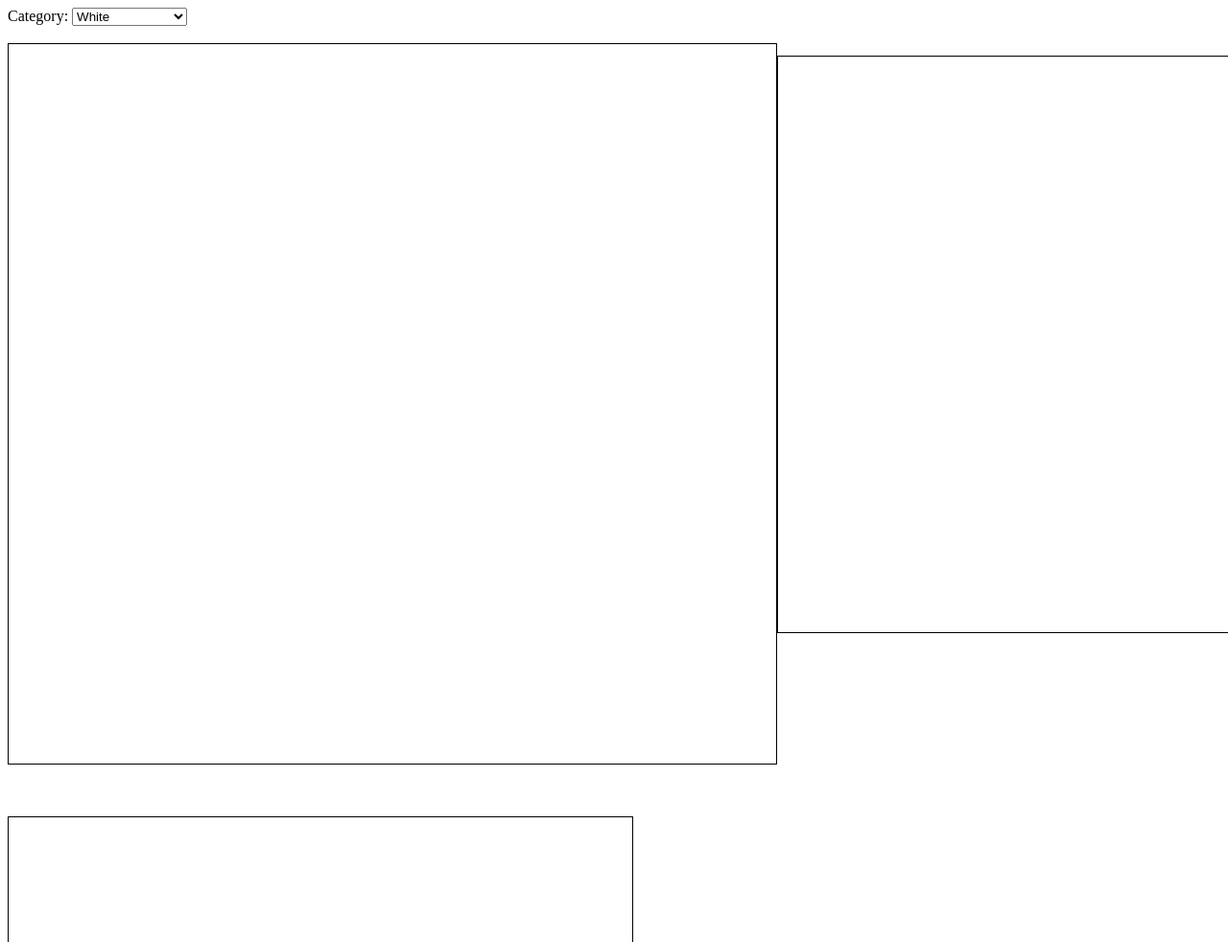
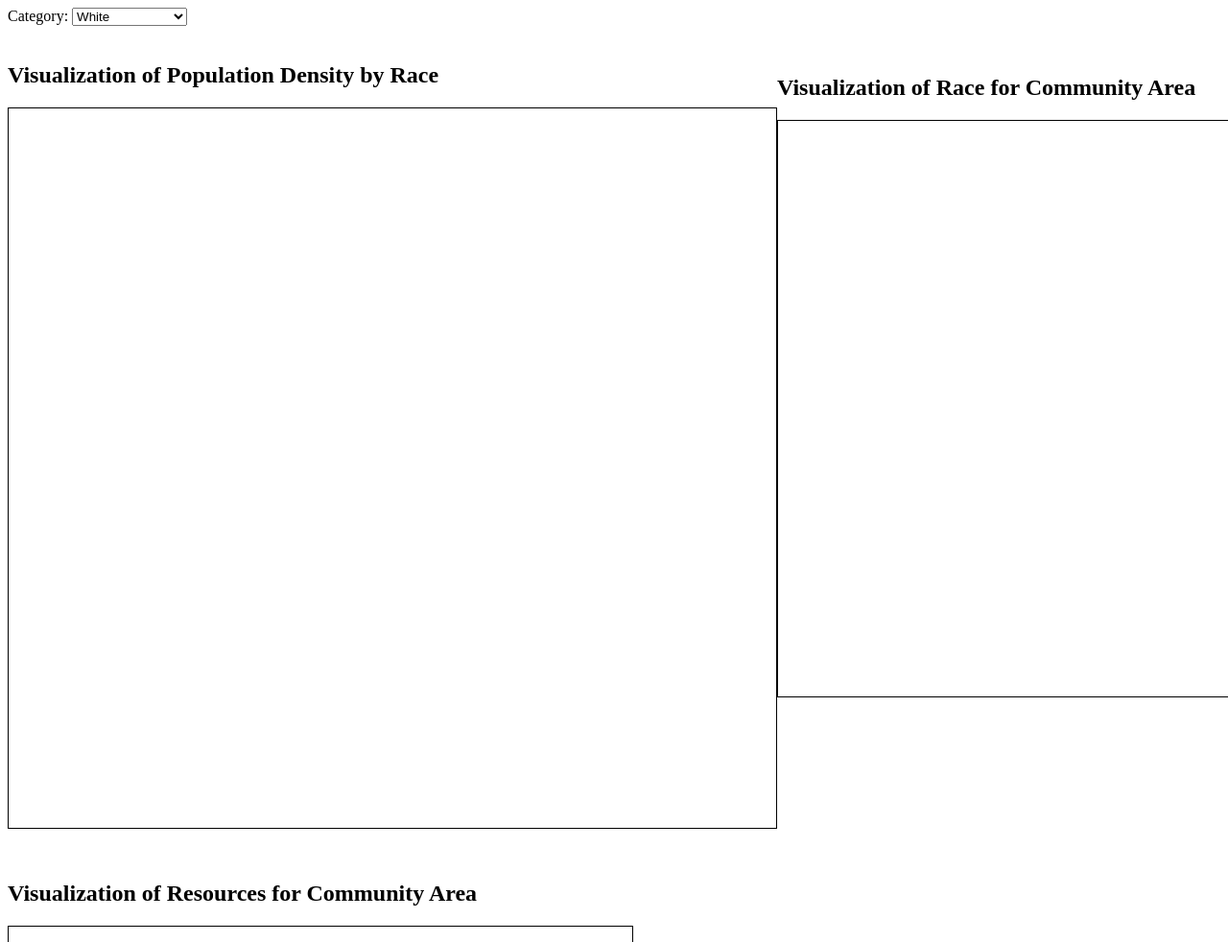
Before and after one commit to AdityaNair45/CS529-Project, a plain HTML site: page index.html in a window 1280 px wide. Shown: the top 982 px of the page at 96% size. Drawn offline with nearby package versions, Linux system fonts and the light colour scheme; no server answers.

Commit message:
Update index.html

```diff
--- a/index.html
+++ b/index.html
@@ -31,12 +31,14 @@
             <option value="Population">Total Population</option>
           </select>
           <br><br>
+            <h2>Visualization of Population Density by Race</h2>
           <svg
             id="chicagoMap"
             style="width: 800px; height: 750px; border: 1px solid black"
           ></svg>
         </div>
         <div style="margin-top: 50px;">
+           <h2>Visualization of Race for Community Area</h2>
           <svg
             id="raceVisualization"
             style="width: 650px; height: 600px; border: 1px solid black"
@@ -44,6 +46,7 @@
         </div>
       </div>
 <div style="margin-top: 50px;">
+  <h2>Visualization of Resources for Community Area</h2>
           <svg
             id="resourceVisualization"
             style="width: 650px; height: 600px; border: 1px solid black"
```
